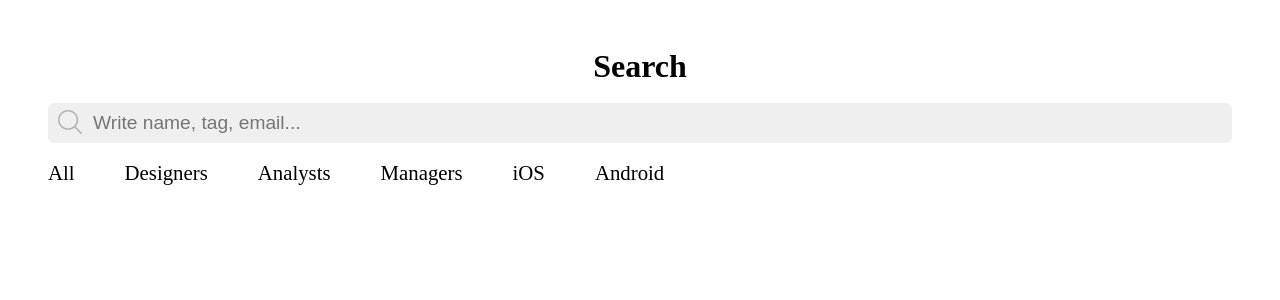
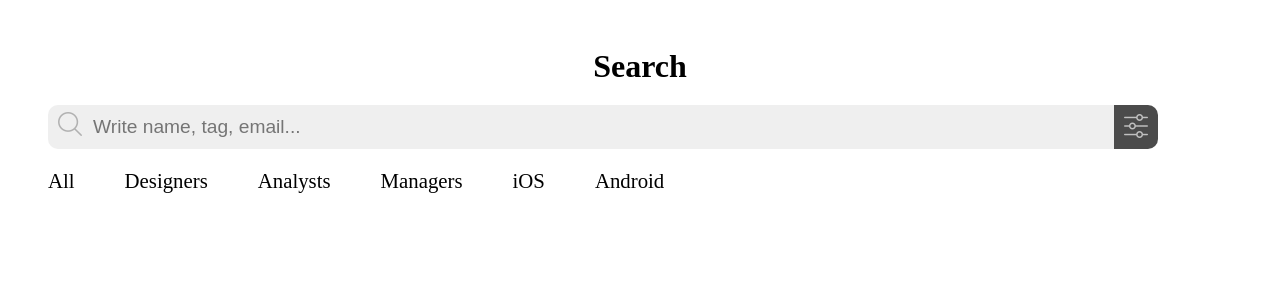
Before and after one commit to Nik42KIS/list-of-company-employees, a React (Vite) app: page / in a window 1280 px wide. Shown: the top 300 px of the page. Built offline with nearby package versions, Linux system fonts and the light colour scheme.

Commit message:
add and style filter button

```diff
--- a/src/components/Header/Header.module.css
+++ b/src/components/Header/Header.module.css
@@ -2,14 +2,17 @@
   /* background-color: grey; */
   padding: 1rem;
 }
-
+.input_wrap {
+  /* text-align: center; */
+  display: flex;
+  margin: 20px 0;
+}
 .input {
   border: none;
-  border-radius: 6px;
-  height: 40px;
+  border-radius: 10px 0 0 10px;
+  height: 44px;
   font-size: 1.2rem;
-  width: 100%;
-  margin: 18px 0;
+  width: 90%;
   padding: 5px 45px;
   position: relative;
   background: url(../../assets/icons/search-interface-symbol.png) no-repeat 10px 7px
@@ -28,3 +31,14 @@
 .list_item {
   list-style-type: none;
 }
+
+.filter_btn {
+  padding: 6px 10px;
+  cursor: pointer;
+  background-color: #4b4b4b;
+  border: none;
+  border-radius: 0 10px 10px 0;
+}
+.filter_btn:hover {
+  background-color: rgb(59, 59, 59);
+}
--- a/src/components/Header/Header.tsx
+++ b/src/components/Header/Header.tsx
@@ -1,14 +1,19 @@
 import React from 'react';
 import s from './Header.module.css';
-
+import FILTER_IMG from "../../assets/icons/filter.png"
 export const Header = () => {
   return (
     <header className={s.wrap}>
       <h1 className={s.title}>Search</h1>
+      <div className={s.input_wrap}>
       <input placeholder="Write name, tag, email..." type="text" className={s.input} />
+        <button className={s.filter_btn}><img src={FILTER_IMG} alt="Filter" /></button>
+      </div>
       <nav className={s.nav}>
         <ul className={s.list}>
-          <li className={s.list_item}>All</li>
+          <li className={s.list_item}>
+            All
+            </li>
           <li className={s.list_item}>Designers</li>
           <li className={s.list_item}>Analysts</li>
           <li className={s.list_item}>Managers</li>
```
Also changed, not shown: src/assets/icons/filter.png (added).
